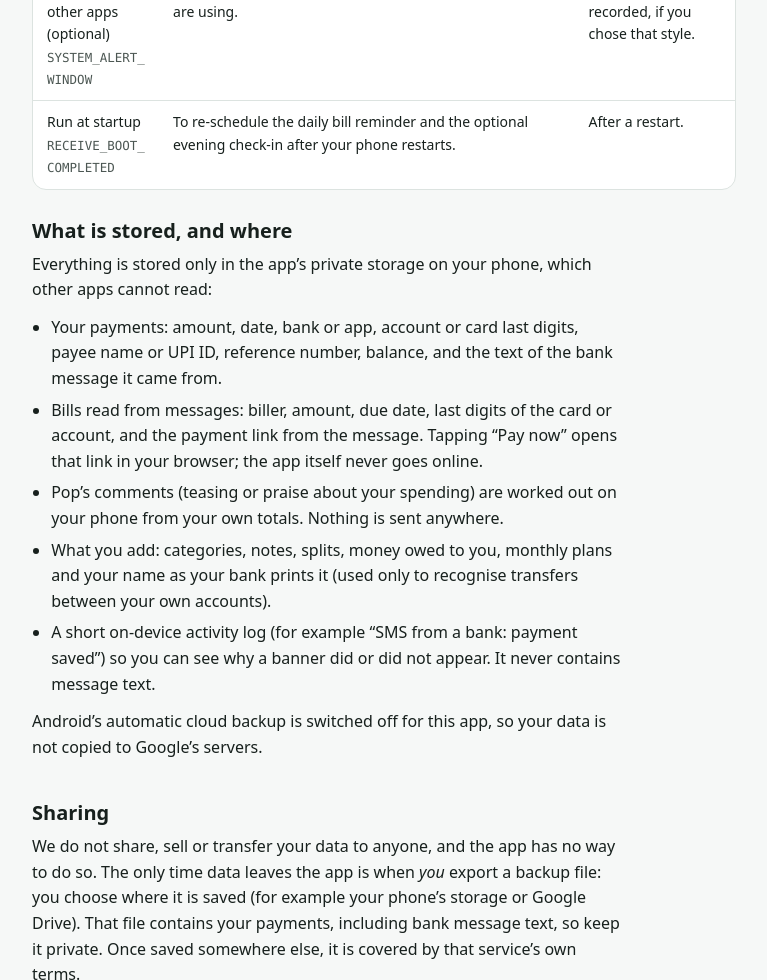
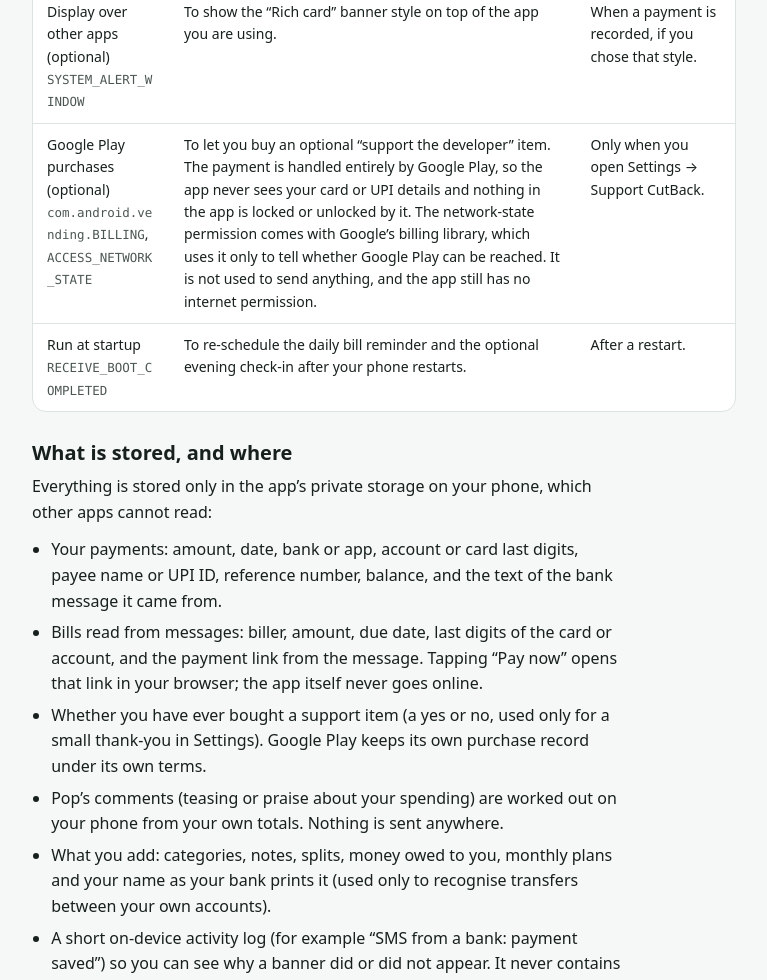
Before and after one commit to palash-s/cutback-privacy, a plain HTML site: page index.html in a window 1280 px wide. Shown: the part 1260-2240 px from the top of the page, without its empty margins (256-1023 px from the left). Drawn offline with Linux system fonts and the light colour scheme.

Commit message:
Policy: optional Google Play support purchases

```diff
--- a/index.html
+++ b/index.html
@@ -90,6 +90,7 @@
           <tr><td>Payment-app notifications (optional)<br><code>Notification access</code></td><td>To record payments that send no bank SMS, such as UPI Lite or some wallet payments. Only notifications from payment apps (Samsung Wallet, Google Pay, Amazon Pay, PhonePe, Paytm, BHIM, CRED, Kotak) are looked at; notifications from every other app are ignored without being read.</td><td>As payment apps post them, including when the app is closed.</td></tr>
           <tr><td>Notifications<br><code>POST_NOTIFICATIONS</code></td><td>To show the payment banner, bill reminders and, only if you turn it on, Pop’s evening check-in.</td><td>When a payment is recorded, a bill is due, or at about 8 pm if you enabled the check-in.</td></tr>
           <tr><td>Display over other apps (optional)<br><code>SYSTEM_ALERT_WINDOW</code></td><td>To show the “Rich card” banner style on top of the app you are using.</td><td>When a payment is recorded, if you chose that style.</td></tr>
+          <tr><td>Google Play purchases (optional)<br><code>com.android.vending.BILLING</code>, <code>ACCESS_NETWORK_STATE</code></td><td>To let you buy an optional “support the developer” item. The payment is handled entirely by Google Play, so the app never sees your card or UPI details and nothing in the app is locked or unlocked by it. The network-state permission comes with Google’s billing library, which uses it only to tell whether Google Play can be reached. It is not used to send anything, and the app still has no internet permission.</td><td>Only when you open Settings → Support CutBack.</td></tr>
           <tr><td>Run at startup<br><code>RECEIVE_BOOT_COMPLETED</code></td><td>To re-schedule the daily bill reminder and the optional evening check-in after your phone restarts.</td><td>After a restart.</td></tr>
         </tbody>
       </table>
@@ -102,6 +103,7 @@
     <ul>
       <li>Your payments: amount, date, bank or app, account or card last digits, payee name or UPI ID, reference number, balance, and the text of the bank message it came from.</li>
       <li>Bills read from messages: biller, amount, due date, last digits of the card or account, and the payment link from the message. Tapping “Pay now” opens that link in your browser; the app itself never goes online.</li>
+      <li>Whether you have ever bought a support item (a yes or no, used only for a small thank-you in Settings). Google Play keeps its own purchase record under its own terms.</li>
       <li>Pop’s comments (teasing or praise about your spending) are worked out on your phone from your own totals. Nothing is sent anywhere.</li>
       <li>What you add: categories, notes, splits, money owed to you, monthly plans and your name as your bank prints it (used only to recognise transfers between your own accounts).</li>
       <li>A short on-device activity log (for example “SMS from a bank: payment saved”) so you can see why a banner did or did not appear. It never contains message text.</li>
```
